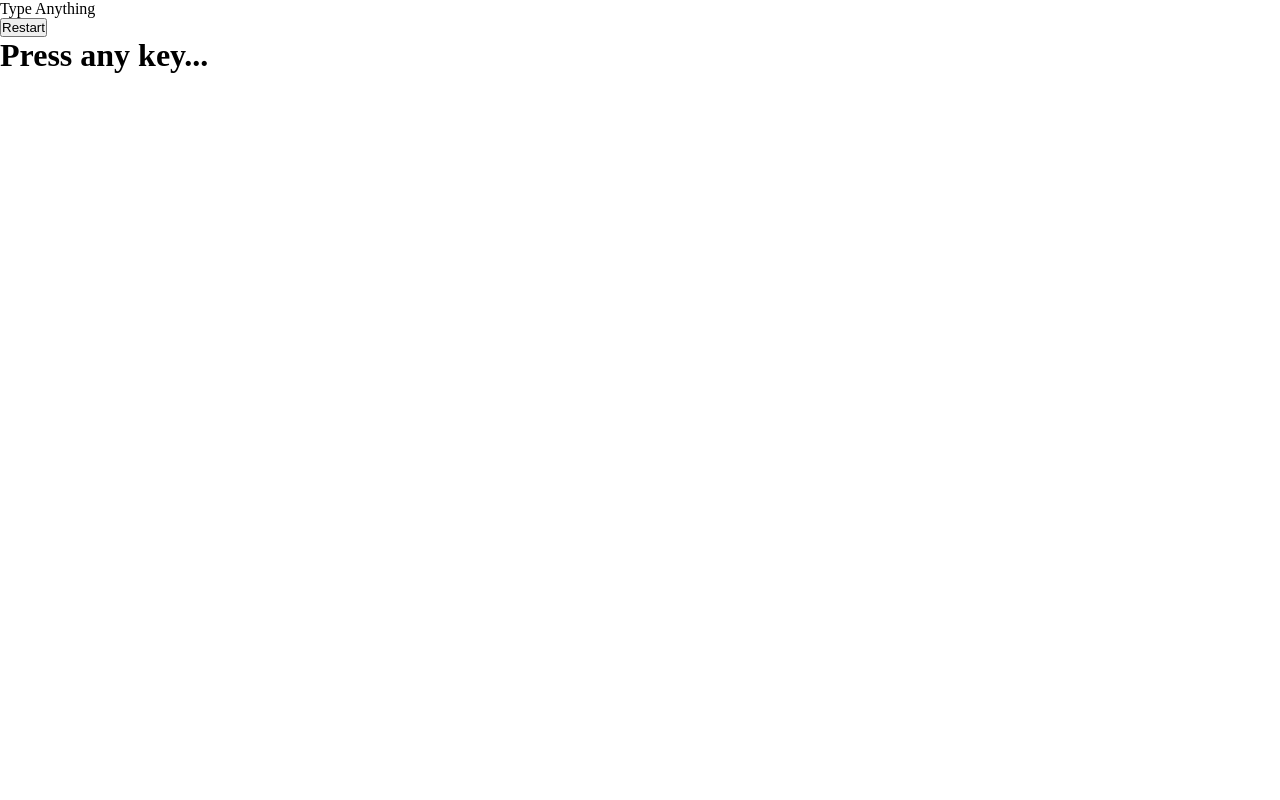
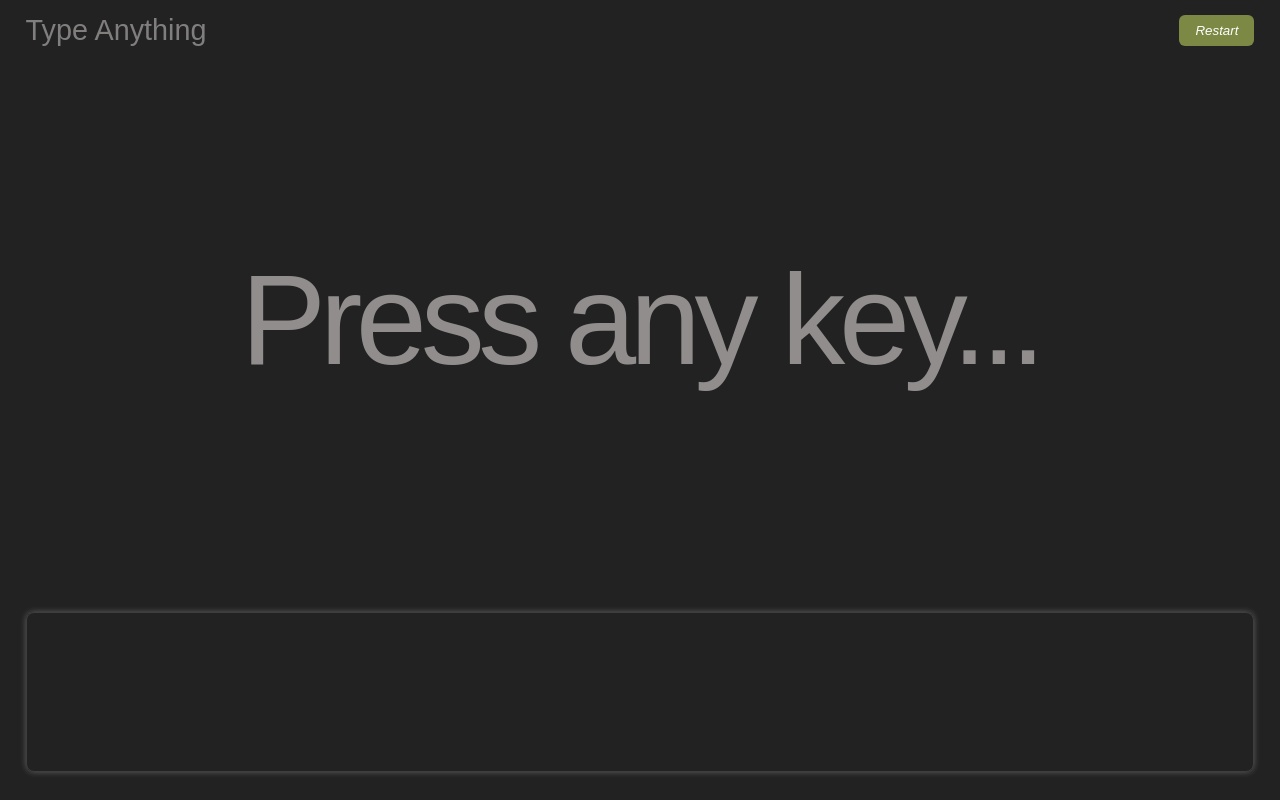
Before and after one commit to silent-faithX/type-anything, a plain HTML site: page index.html in a window 1280 px wide. Drawn offline with Linux system fonts and the light colour scheme.

Commit message:
css done

```diff
--- a/style.css
+++ b/style.css
@@ -1,9 +1,85 @@
-*{
+/* Reset */
+* {
     margin: 0;
     padding: 0;
     box-sizing: border-box;
 }
+
 html, body {
     height: 100%;
     width: 100%;
+    background-color: #222;
+    color: #555;
+    font-family: 'Gilroy', sans-serif;
+    overflow-x: hidden; /* Prevent horizontal scroll */
 }
+
+/* Navbar */
+nav {
+    height: 60px;
+    display: flex;
+    justify-content: space-between;
+    align-items: center;
+    padding: 0 2vw;
+}
+
+nav #name {
+    font-size: 1.8rem;
+    font-weight: 500;
+    color: #817e7e;
+}
+
+.nav-buttons {
+    display: flex;
+    /* gap: 10px; */
+}
+
+nav button {
+    padding: 8px 16px;
+    border: none;
+    border-radius: 6px;
+    color: #fff;
+    cursor: pointer;
+    font-style: italic;
+    background-color: #d6f1697f;
+    font-family: 'Gilroy', sans-serif;
+    transition: background 0.2s;
+}
+
+nav button:hover {
+    background-color: #d7fb43ae;
+}
+
+/* Main Heading */
+h1 {
+    height: 65vh;
+    font-size: clamp(2.5rem, 10vw, 12rem); /* Dynamically scale */
+    font-weight: 200;
+    user-select: none;
+    display: flex;
+    align-items: center;
+    justify-content: center;
+    letter-spacing: -0.05em;
+    text-align: center;
+    color: #918d8d;
+    padding: 0 2vw;
+    line-height: 1.1;
+}
+
+/* Content Box */
+#content {
+    height: auto;
+    min-height: 20vh;
+    margin: 2rem 2vw;
+    border: 1px solid #5d5b5b7f;
+    border-radius: 8px;
+    padding: 1rem;
+    color: #ffffff;
+    letter-spacing: 0.5px;
+    font-weight: 300;
+    white-space: pre-wrap;
+    word-wrap: break-word;
+    text-align: left;
+    box-shadow: 0 0 6px #fafbfb45;
+    font-size: clamp(0.9rem, 1.5vw, 1.2rem);
+}
```
